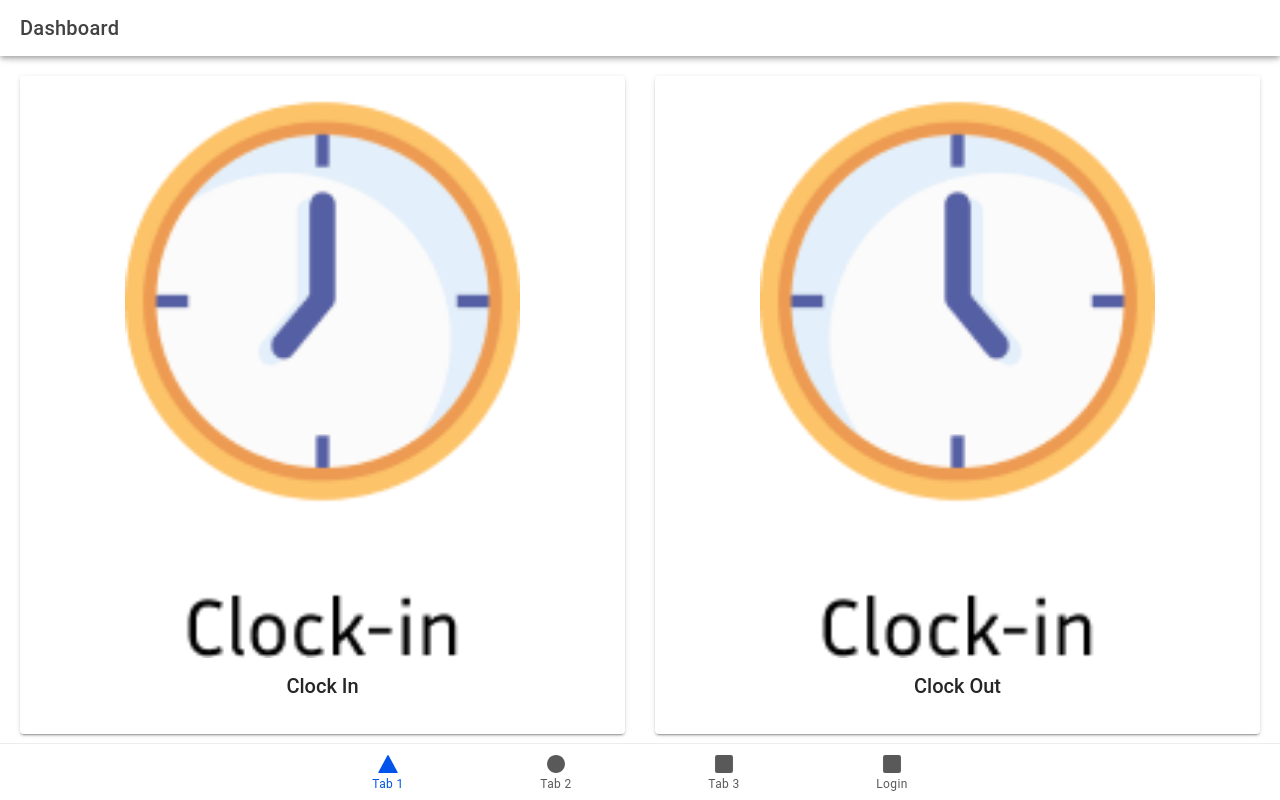
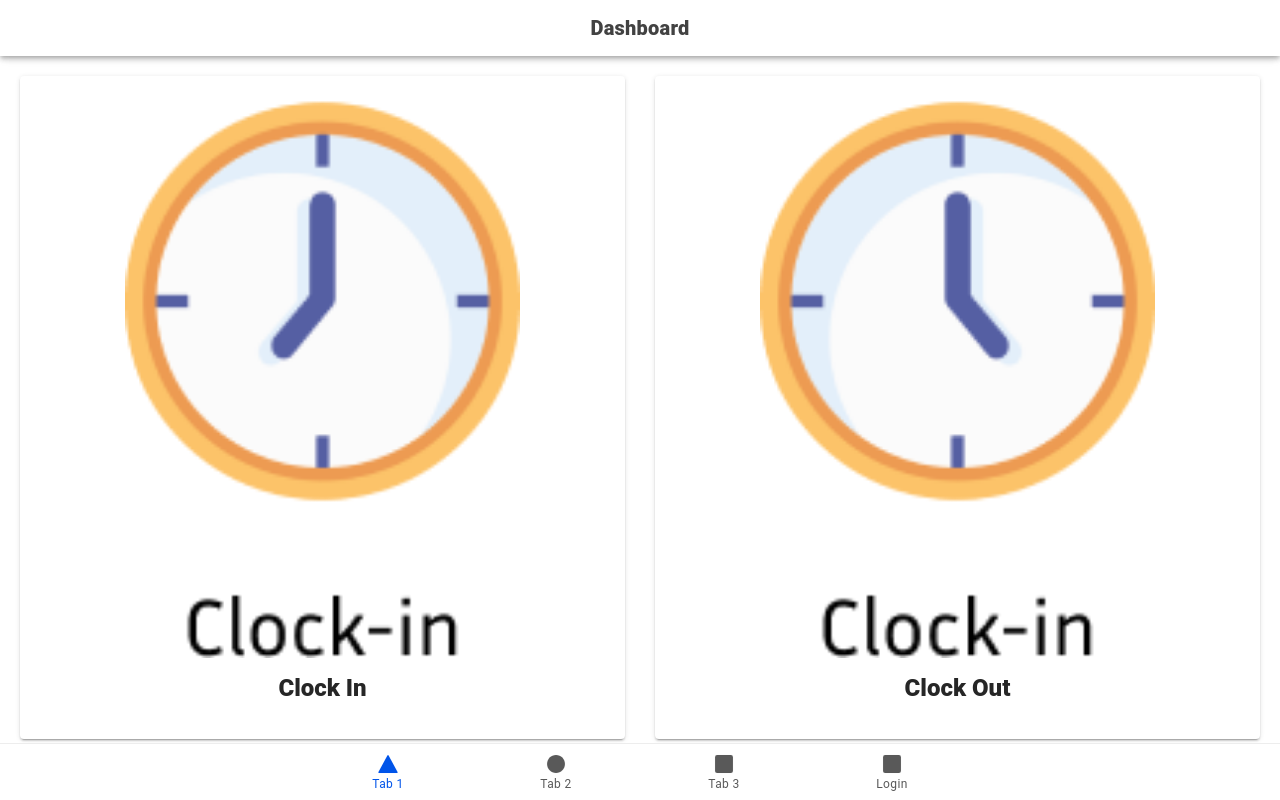
Before and after one commit to AyamNil/Attendify, a React (Vite) app: page /tab1 in a window 1280 px wide. Built offline with nearby package versions, Linux system fonts and the light colour scheme.

Commit message:
Styling, and custom layout

```diff
--- a/package.json
+++ b/package.json
@@ -22,8 +22,12 @@
     "@types/react-router": "^5.1.20",
     "@types/react-router-dom": "^5.3.3",
     "ionicons": "^7.0.0",
-    "react": "^18.2.0",
+    "moment": "^2.30.1",
+    "react": "^18.3.1",
+    "react-clock": "^5.0.0",
     "react-dom": "^18.2.0",
+    "react-live-clock": "^6.1.20",
+    "react-moment": "^1.1.3",
     "react-router": "^5.3.4",
     "react-router-dom": "^5.3.4"
   },
--- a/src/pages/Login.tsx
+++ b/src/pages/Login.tsx
@@ -12,20 +12,20 @@ import {
 } from "@ionic/react";
 import ExploreContainer from "../components/ExploreContainer";
 import "./Login.scss";
+import "./app.scss"
 
 const Tab4: React.FC = () => {
   return (
     <IonPage>
       <IonHeader>
         <IonToolbar>
-          <IonTitle>Login</IonTitle>
+          <IonTitle className="title-page">Login</IonTitle>
         </IonToolbar>
       </IonHeader>
       <IonContent fullscreen>
         <br></br>
         <IonCard className="card-container">
         <img alt="Silhouette of mountains" style={{ marginBottom: 10 }} src="https://ionicframework.com/docs/img/demos/card-media.png" className="class-image" />
-          {" "}
           <IonInput
             label="Email"
             labelPlacement="floating"
--- a/src/pages/Tab1.scss
+++ b/src/pages/Tab1.scss
@@ -12,3 +12,8 @@ a {
     width: 70%;
     height: auto;
   }
+
+  .card-title{
+    font-weight: 900;
+    font-size: x-large;
+  }
--- a/src/pages/Tab1.tsx
+++ b/src/pages/Tab1.tsx
@@ -18,7 +18,7 @@ const Tab1: React.FC = () => {
     <IonPage>
       <IonHeader>
         <IonToolbar>
-          <IonTitle>Dashboard</IonTitle>
+          <IonTitle className='title-page'>Dashboard</IonTitle>
         </IonToolbar>
       </IonHeader>
       <IonContent fullscreen>
@@ -29,7 +29,7 @@ const Tab1: React.FC = () => {
                 <IonCard onClick={handleClick} className="card-container">
                   <img alt="Silhouette of mountains" src={clockin} className="card-image"/>
                   <IonCardHeader>
-                    <IonCardTitle>Clock In</IonCardTitle>
+                    <IonCardTitle className='card-title'>Clock In</IonCardTitle>
                   </IonCardHeader>
                 </IonCard>
               </a>
@@ -39,7 +39,7 @@ const Tab1: React.FC = () => {
                 <IonCard onClick={handleClick} className="card-container">
                   <img alt="Silhouette of mountains" src={clockout} className="card-image"/>
                   <IonCardHeader>
-                    <IonCardTitle>Clock Out</IonCardTitle>
+                    <IonCardTitle className='card-title'>Clock Out</IonCardTitle>
                   </IonCardHeader>
                 </IonCard>
               </a>
@@ -51,7 +51,7 @@ const Tab1: React.FC = () => {
                 <IonCard onClick={handleClick} className="card-container">
                   <img alt="Silhouette of mountains" src={summary} className="card-image"/>
                   <IonCardHeader>
-                    <IonCardTitle>Summary</IonCardTitle>
+                    <IonCardTitle className='card-title'>Summary</IonCardTitle>
                   </IonCardHeader>
                 </IonCard>
               </a>
@@ -61,7 +61,7 @@ const Tab1: React.FC = () => {
                 <IonCard onClick={handleClick} className="card-container">
                   <img alt="Silhouette of mountains" src={request} className="card-image" />
                   <IonCardHeader>
-                    <IonCardTitle>Clock In</IonCardTitle>
+                    <IonCardTitle className='card-title'>Request</IonCardTitle>
                   </IonCardHeader>
                 </IonCard>
               </a>
--- a/src/pages/Tab2.tsx
+++ b/src/pages/Tab2.tsx
@@ -1,22 +1,28 @@
-import { IonContent, IonHeader, IonPage, IonTitle, IonToolbar } from '@ionic/react';
-import ExploreContainer from '../components/ExploreContainer';
-import './Tab2.css';
+import React from 'react';
+import { IonCard, IonCardHeader, IonContent, IonHeader, IonPage, IonTitle, IonToolbar } from '@ionic/react';
+// import Clock from 'react-live-clock'; // Import the Clock component
+// import Clock from 'react-live-clock';
 
 const Tab2: React.FC = () => {
   return (
     <IonPage>
       <IonHeader>
         <IonToolbar>
-          <IonTitle>Tab 2</IonTitle>
+          <IonTitle className='title-page'>Tab 2</IonTitle>
         </IonToolbar>
       </IonHeader>
       <IonContent fullscreen>
-        <IonHeader collapse="condense">
-          <IonToolbar>
-            <IonTitle size="large">Tab 2</IonTitle>
-          </IonToolbar>
-        </IonHeader>
-        <ExploreContainer name="Tab 2 page" />
+        <IonCard>
+          <IonCardHeader>
+            {/* Wrap the Clock component inside an element */}
+            <h1>
+              {/* <Clock
+                format={'HH:mm:ss'}
+                ticking={true}
+                timezone={'US/Pacific'} /> */}
+            </h1>
+          </IonCardHeader>
+        </IonCard>
       </IonContent>
     </IonPage>
   );
--- a/src/pages/Tab3.tsx
+++ b/src/pages/Tab3.tsx
@@ -7,7 +7,7 @@ const Tab3: React.FC = () => {
     <IonPage>
       <IonHeader>
         <IonToolbar>
-          <IonTitle>Tab 3</IonTitle>
+          <IonTitle className='title-page'>Tab 3</IonTitle>
         </IonToolbar>
       </IonHeader>
       <IonContent fullscreen>
--- /dev/null
+++ b/src/pages/app.scss
@@ -0,0 +1,4 @@
+.title-page{
+    font-weight: 900;
+    text-align: center;
+}
```
Also changed, not shown: src/pages/Tab2.css (deleted), src/pages/Tab2.scss (added), 1 other file (tests, documents, lock files or other folders).
